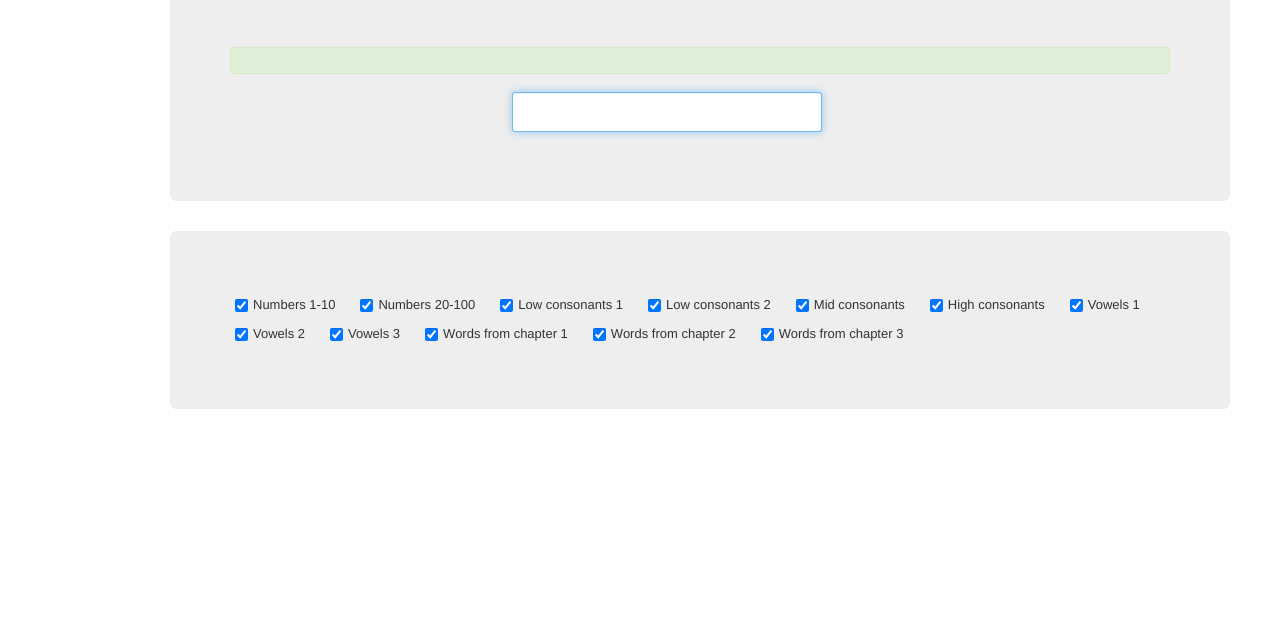
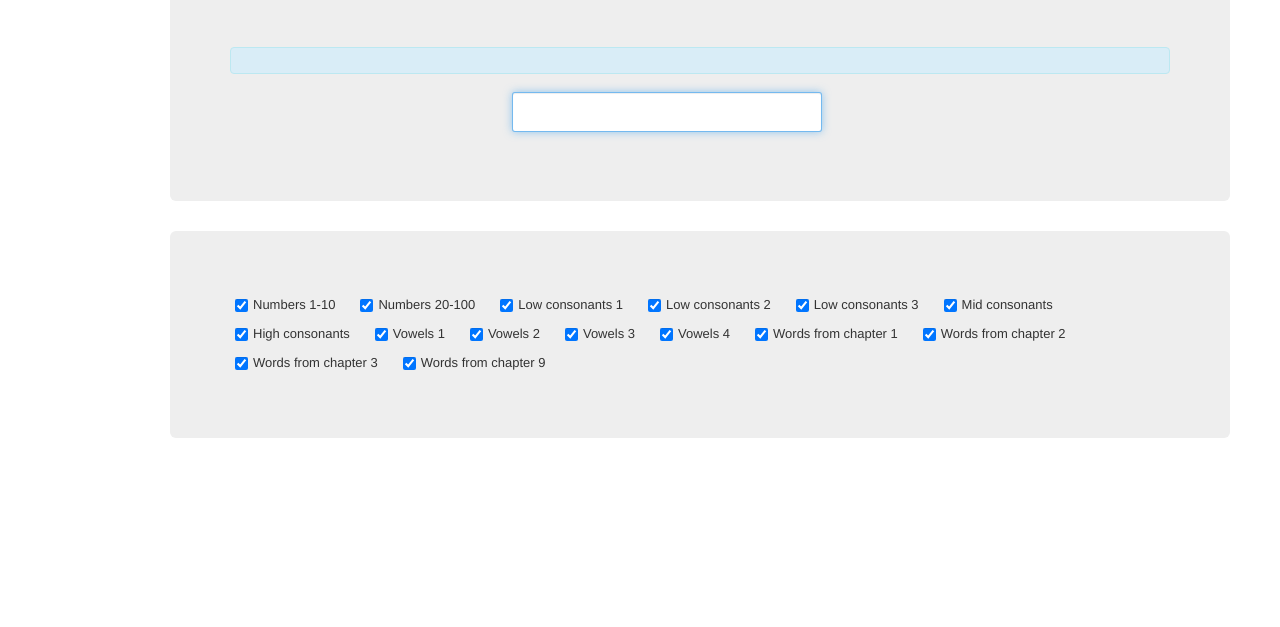
Before and after one commit to faust-dr/thai-vocab, a plain HTML site: page index.html in a window 1280 px wide. Shown: the part 173-800 px from the top of the page. Drawn offline with Linux system fonts and the light colour scheme.

Commit message:
Add ch4 words and low cons 3, vowels 4

```diff
--- a/index.html
+++ b/index.html
@@ -22,8 +22,8 @@
 						<img class="pronunciation-img" src="speech_grey.png">
 						<div class="pronunciation"></div>
 					</div>
-					<div class="explanation alert alert-success"><p></p></div>
-					<div class="alternate-meanings alert alert-success"><ul></ul></div>
+					<div class="explanation alert alert-info"><p></p></div>
+					<div class="alternate-meanings alert alert-info"><ul></ul></div>
 					<div class="congrats alert alert-success">Congrats! Hit Enter to continue.</div>
 					<input type="text" class="answer"></input>
 				</div>
--- a/list.js
+++ b/list.js
@@ -51,6 +51,14 @@ lowConsonants2 = [
 	{ german: "f", thai: "ฟ", pronunciation: "fo (low)" }
 ]
 
+lowConsonants3 = [
+	{ german: "k", thai: "ฆ", pronunciation: "ko (low)" },
+	{ german: "t", thai: "ธ", pronunciation: "to (low)" },
+	{ german: "p", thai: "ภ", pronunciation: "po (low)" },
+	{ german: "y", thai: "ญ", pronunciation: "yo (low)" },
+	{ german: "n", thai: "ณ", pronunciation: "no (low)" },
+]
+
 midConsonants = [
 	{ german: "g", thai: "ก", pronunciation: "go (mid)" },
 	{ german: "j", thai: "จ", pronunciation: "jo (mid)" },
@@ -99,6 +107,15 @@ vowels3 = [
 	{ german: "äh", thai: "แ-", pronunciation: "äh" }
 ]
 
+vowels4 = [
+	{ german: "ao", thai: "เ-า", pronunciation: "-ao" },
+	{ german: "ia", thai: "เ-ีย", pronunciation: "-ihya" },
+	{ german: "öa", thai: "เ-ือ", pronunciation: "-ööa" },
+	{ german: "ua", thai: "-ัว", pronunciation: "-uua" },
+	{ german: "öh", thai: "เ-ิ", pronunciation: "-öh" },
+	{ german: "a", thai: "-ะ", pronunciation: "-a"  },
+]
+
 wordsChapter1 = [
 	{ english: "hello", thai: "สวัสดี", pronunciation: "sa-wat di" },
 	{ explanation: "(male polite particle)", thai: "ครับ", pronunciation: "krap" },
@@ -112,15 +129,15 @@ wordsChapter1 = [
 wordsChapter2 = [
 	{ explanation: "I (male)", english: "i", thai: "ผม", pronunciation: "pom" },
 	{ english: ["to have first name", "first name"], thai: "ชื่อ", pronunciation: "chöh" },
-	{ english: "family name", thai: "นๅมสกุล", pronunciation: "nahm sa-gun" },
-	{ english: "to be", thai: "เป็น", pronunciation: "bpen" },
+	{ english: "family name", thai: "นามสกุล", pronunciation: "nahm sa-gun" },
+	{ explanation: "(before noun)", english: "to be", thai: "เป็น + NOUN", pronunciation: "bpen" },
 	{ english: "person", thai: "คน", pronunciation: "kon" },
 	{ english: "english", thai: "อังกฤษ", pronunciation: "ang-grit" },
-	{ english: "to come from", thai: "มๅจๅก", pronunciation: "mah jahk" },
+	{ english: "to come from", thai: "มาจาก", pronunciation: "mah jahk" },
 	{ explanation: "I (female, formal)", english: "i", thai: "ดิฉัน", pronunciation: "di-chan" },
 	{ english: "thai person", thai: "คนไทย", pronunciation: "kon tai" },
 	{ english: "bangkok", thai: "กรุงเทพ?", pronunciation: "grung-tep" },
-	{ english: "the north", thai: "ภๅคเหนือ", pronunciation: "pahk nöh-a" },
+	{ english: "the north", thai: "ภาคเหนือ", pronunciation: "pahk nöh-a" },
 	{ english: "chiangmai", thai: "เชียงใหม", pronunciation: "chi-ang mai" },
 	{ english: "country", thai: "ประเทศ", pronunciation: "bpra-teht" },
 	{ english: "japan", thai: "ญี่ปุ่น", pronunciation: "yih-bpun" },
@@ -128,25 +145,25 @@ wordsChapter2 = [
 	{ english: "what?", thai: "อะไร", pronunciation: "a-rai" },
 	{ english: "is that right?", thai: "ใช่ไหม", pronunciation: "chai mai?" },
 	{ explanation: "yes (to a 'chai mai?' question)", english: "yes", thai: "ใช่", pronunciation: "chai" },
-	{ english: "nation", thai: "ชๅติ", pronunciation: "chaht" },
+	{ english: "nation", thai: "ชาติ", pronunciation: "chaht" },
 	{ explanation: "no (to a 'chai mai?' question)", english: "no", thai: "ไม่ใช่", pronunciation: "mai chai" },
 	{ explanation: "I (female, informal)", english: "i", thai: "ฉัน", pronunciation: "chan" },
-	{ english: ["he", "she", "they"], thai: "เขๅ", pronunciation: "kao" },
-	{ english: "we", thai: "เรๅ", pronunciation: "rao" },
+	{ english: ["he", "she", "they"], thai: "เขา", pronunciation: "kao" },
+	{ english: "we", thai: "เรา", pronunciation: "rao" },
 	{ english: "china", thai: "ประเทศจีน", pronunciation: "bpra-teht jihn" },
 	{ english: "thailand", thai: "ประเทสไทย", pronunciation: "bra-teht tai" },
 	{ english: "thailand", thai: "เมืองไทย", pronunciation: "möh-ang tai" },
 	{ english: "an english person", thai: "คนอังกฤษ", pronunciation: "kon ang-grit" },
-	{ english: "a northener", thai: "คนภๅคเหนือ", pronunciation: "kon pahk nöh-ah" },
+	{ english: "a northener", thai: "คนภาคเหนือ", pronunciation: "kon pahk nöh-ah" },
 	{ english: "a person from chiangmai", thai: "คนเชียงใหม่", pronunciation: "kon chih-ang mai" },
-	{ english: "the central region", thai: "ภๅคกลๅง", pronunciation: "pahk glahng" },
-	{ english: "the south", thai: "ภๅคใต้", pronunciation: "pahk dtai" },
-	{ english: "the north", thai: "ภๅคเหนือ", pronunciation: "pahk nöh-ah" },
-	{ english: "the northeast", thai: "ภๅคอีสๅน", pronunciation: "pahk ih-sahn" },
+	{ english: "the central region", thai: "ภาคกลาง", pronunciation: "pahk glahng" },
+	{ english: "the south", thai: "ภาคใต้", pronunciation: "pahk dtai" },
+	{ english: "the north", thai: "ภาคเหนือ", pronunciation: "pahk nöh-ah" },
+	{ english: "the northeast", thai: "ภาคอีสาน", pronunciation: "pahk ih-sahn" },
 ]
 
 wordsChapter3 = [
-	{ english: "to work", thai: "ทำงๅน", pronunciation: "tam ngahn" },
+	{ english: "to work", thai: "ทำงาน", pronunciation: "tam ngahn" },
 	{ english: "where?", thai: "ที่ไหน", pronunciation: "tih nai" },
 	{ english: "at", thai: "ที่", pronunciation: "tih " },
 	{ english: "businessman", thai: "นักธุรกิจ", pronunciation: "nak tu-ra-git" },
@@ -156,12 +173,46 @@ wordsChapter3 = [
 	{ english: ["to be located at", "to be located in", "to be located on"], thai: "อยู่(ที่)", pronunciation: "yuh (tih)" },
 	{ english: "sukhumwit road", thai: "ถนนสุขุมวิท", pronunciation: "ta-non su-kum-wit" },
 	{ english: "to teach", thai: "สอน", pronunciation: "sohn" },
-	{ english: "university", thai: "มหๅวิทยๅลัย", pronunciation: "ma-hah wit-ta-yah-lai" },
+	{ english: "university", thai: "มหาวิทยาลัย", pronunciation: "ma-hah wit-ta-yah-lai" },
 	{ english: ["locality", "vicinity"], thai: "แถว", pronunciation: "täh-o" },
-	{ english: "student", thai: "นักศึกษๅ", pronunciation: "nak sök-sah" },
+	{ english: "student", thai: "นักศึกษา", pronunciation: "nak sök-sah" },
 	{ english: "to study", thai: "เรียน", pronunciation: "rih-yan" },
-	{ explanation: "(University)", english: "thammasat", thai: "ธรรมศๅสตร์", pronunciation: "tam-ma-saht" },
-	{ explanation: "(area of Bangkok, original Thammasat campus)", english: "ta prachan", thai: "ท่ๅพระจันทร์", pronunciation: "tah pra jan" },
+	{ explanation: "(University)", english: "thammasat", thai: "ธรรมศาสตร์", pronunciation: "tam-ma-saht" },
+	{ explanation: "(area of Bangkok, original Thammasat campus)", english: "ta prachan", thai: "ท่าพระจันทร์", pronunciation: "tah pra jan" },
+]
+
+wordsChapter9 = [
+	{ english: "menu", thai: "เมนู", pronunciation: "may-nuh" },
+	{ english: "like to", thai: "อยากจะ", pronunciation: "yahk ja" },
+	{ explanation: "(formal)", english: "to eat", thai: "ทาน", pronunciation: "tahn" },
+	{ english: "to get someone to do something", thai: "ให้", pronunciation: "hai" },
+	{ english: "better", thai: "ดีกว่า", pronunciation: "dih gwah" },
+	{ english: "food", thai: "อาหาร", pronunciation: "ah-hahn" },
+	{ explanation: "(after verb)", english: "to be able to", thai: "VERB + เป็น", pronunciation: "bpen" },
+	{ english: "if", thai: "ถ้า", pronunciation: "tah" },
+	{ explanation: "(way of addressing a younger waiter/waitress)", english: ["waiter", "waitress"], thai: "น้อง", pronunciation: "nohng" },
+	{ english: "chicken fried with ginger", thai: "ไก่ผัดขิง", pronunciation: "gai pat king" },
+	{ english: "mixed fried vegetables", thai: "ผัดผักรวมมิตร", pronunciation: "pat pak ruh-am mit" },
+	{ english: "tom yam", thai: "ต้มยำ", pronunciation: "dtom yam" },
+	{ english: "too", thai: "ด้วย", pronunciation: "doo-y" },
+	{ explanation: "(polite, male speaker)", english: "yes", thai: "ครับผม", pronunciation: "krap pom" },
+	{ english: "plain water", thai: "น้ำเปล่า", pronunciation: "nahm bplao" },
+	{ english: "and how about", thai: "แล้ว ... ล่ะ", pronunciation: "läh-o la" },
+	{ explanation: "(in restaurant: 'to have', as in 'what will you have')", english: ["receive", "take"], thai: "รับ", pronunciation: "rap" },
+	{ english: ["cake", "dessert"], thai: "ขนม", pronunciation: "ka-nom" },
+	{ english: "to be full", thai: "อ่ิม", pronunciation: "im" },
+	{ english: "already", thai: "แล้ว", pronunciation: "läh-o" },
+	{ english: "to be sweet", thai: "หวาน", pronunciation: "wahn" },
+	{ english: "not ... at all", thai: "ไม่...เลย", pronunciation: "mai ... leh-y" },
+	{ english: "in that case", thai: "งัน", pronunciation: "ngahn" },
+	{ explanation: "(informal)", english: "to eat", thai: "กิน", pronunciation: "gin" },
+	{ english: "alone", thai: "คนเดียว", pronunciation: "kon di-yo" },
+	{ english: "to smoke", thai: "สูบ", pronunciation: "suhp" },
+	{ english: "cigarette", thai: "บุหรี่", pronunciation: "bu-rih" },
+	{ english: "to give up", thai: "เลิก", pronunciation: "lehk" },
+	{ english: "to be good at", thai: "เก่ง", pronunciation: "geng" },
+	{ english: "to be stressed", thai: "เครียด", pronunciation: "krih-yat" },
+	{ english: "can i have the bill?", thai: "เช็คบิลด้วย", pronunciation: "chek bin duh-y" },
 ]
 
 template = [
@@ -173,12 +224,15 @@ everyLesson = [
  	{ name: "Numbers 20-100", contents: numbers2 },
 	{ name: "Low consonants 1", contents: lowConsonants1 },
 	{ name: "Low consonants 2", contents: lowConsonants2 },
+	{ name: "Low consonants 3", contents: lowConsonants3 },
 	{ name: "Mid consonants", contents: midConsonants },
 	{ name: "High consonants", contents: hiConsonants },
 	{ name: "Vowels 1", contents: vowels1 },
 	{ name: "Vowels 2", contents: vowels2 },
 	{ name: "Vowels 3", contents: vowels3 },
+	{ name: "Vowels 4", contents: vowels4 },
 	{ name: "Words from chapter 1", contents: wordsChapter1 },
 	{ name: "Words from chapter 2", contents: wordsChapter2 },
 	{ name: "Words from chapter 3", contents: wordsChapter3 },
+	{ name: "Words from chapter 9", contents: wordsChapter9 },
 ]
```
